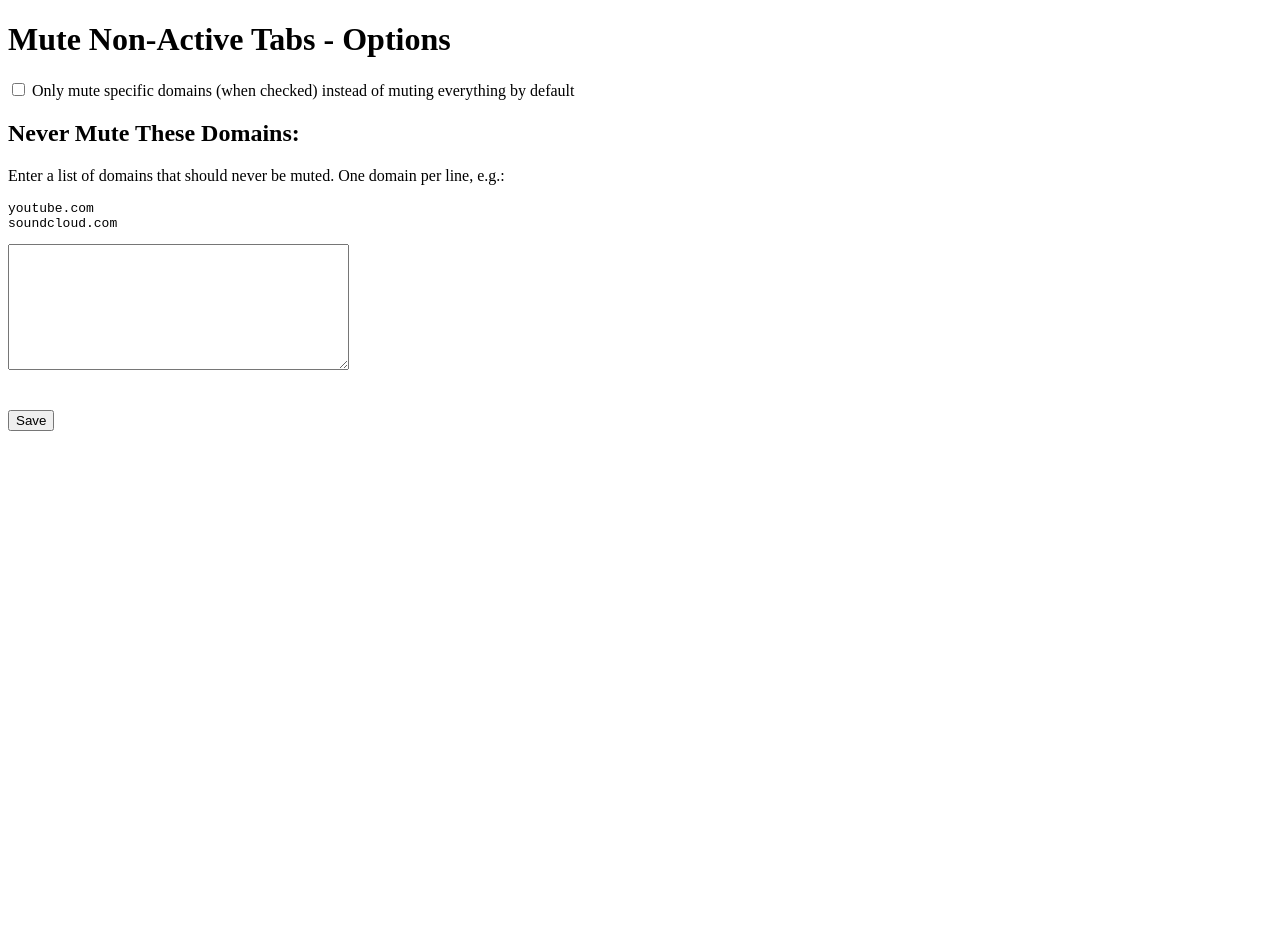
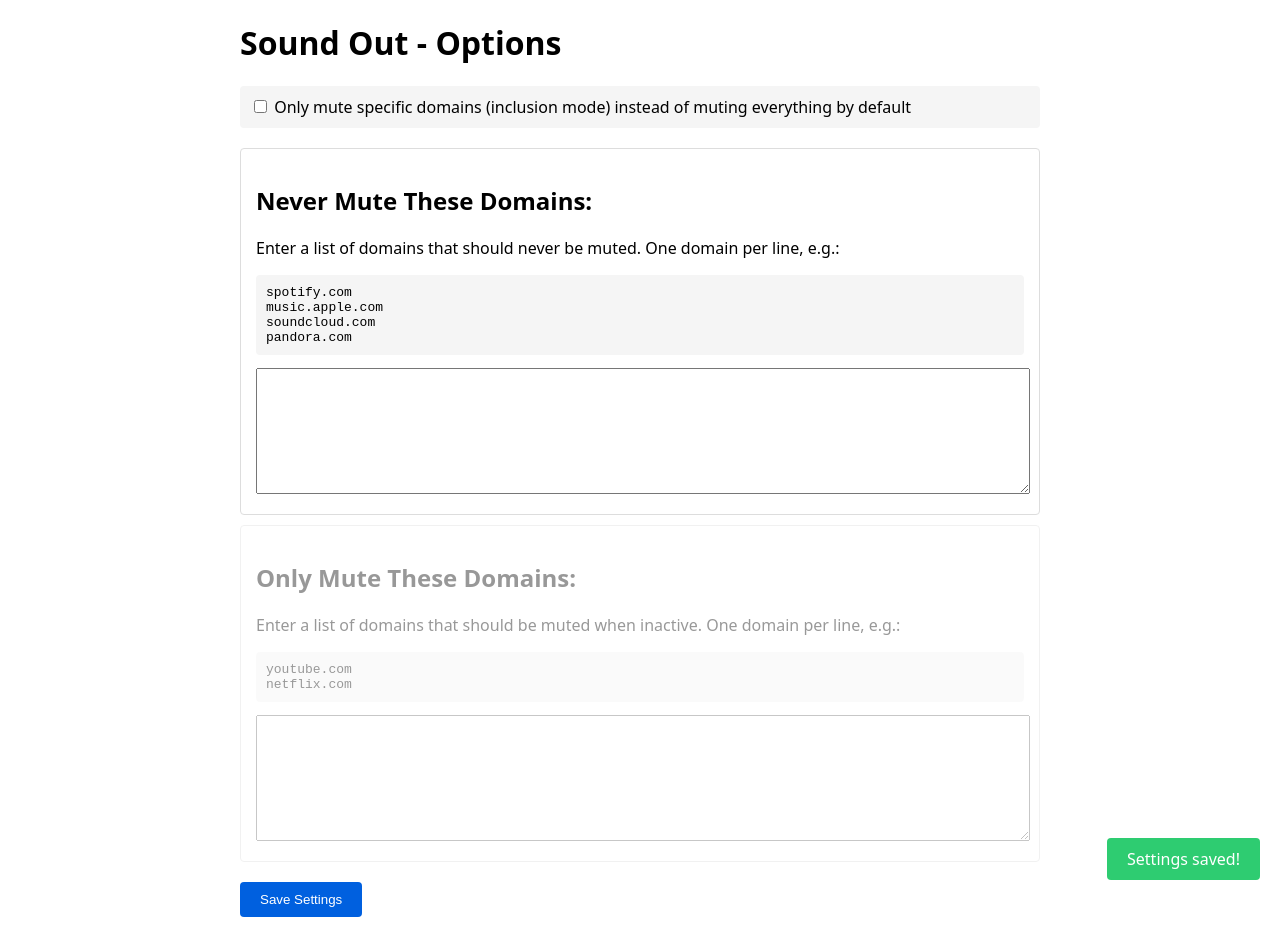
Before and after one commit to robbiebowman/sound-out, a browser extension: page options.html in a window 1280 px wide. Before the commit the page ends 800 px from the top, so only its background shows below. Drawn offline with Linux system fonts and the light colour scheme.

Commit message:
Further styling updates

```diff
--- a/options.html
+++ b/options.html
@@ -2,27 +2,96 @@
 <html>
 <head>
   <meta charset="utf-8" />
-  <title>Mute Non-Active Tabs - Options</title>
+  <title>Sound Out - Options</title>
+  <style>
+    body {
+      max-width: 800px;
+      margin: 20px auto;
+      padding: 0 20px;
+      font-family: system-ui, -apple-system, sans-serif;
+    }
+
+    .mode-section {
+      transition: opacity 0.3s ease;
+      padding: 15px;
+      border: 1px solid #ddd;
+      border-radius: 4px;
+      margin: 10px 0;
+    }
+
+    .inactive {
+      opacity: 0.4;
+    }
+
+    textarea {
+      width: 100%;
+      font-family: monospace;
+    }
+
+    .mode-toggle {
+      margin: 20px 0;
+      padding: 10px;
+      background: #f5f5f5;
+      border-radius: 4px;
+    }
+
+    button {
+      background: #0060df;
+      color: white;
+      border: none;
+      padding: 10px 20px;
+      border-radius: 4px;
+      cursor: pointer;
+    }
+
+    button:hover {
+      background: #0250bb;
+    }
+
+    pre {
+      background: #f5f5f5;
+      padding: 10px;
+      border-radius: 4px;
+    }
+
+    .save-indicator {
+      position: fixed;
+      bottom: 20px;
+      right: 20px;
+      background: #2ecc71;
+      color: white;
+      padding: 10px 20px;
+      border-radius: 4px;
+      transform: translateY(100px);
+      transition: transform 0.3s ease;
+    }
+
+    .save-indicator.show {
+      transform: translateY(0);
+    }
+  </style>
 </head>
 <body>
-  <h1>Mute Non-Active Tabs - Options</h1>
+  <h1>Sound Out - Options</h1>
 
-  <div>
+  <div class="mode-toggle">
     <label>
       <input type="checkbox" id="mute-mode-toggle">
-      Only mute specific domains (when checked) instead of muting everything by default
+      Only mute specific domains (inclusion mode) instead of muting everything by default
     </label>
   </div>
 
-  <div id="exclusion-section">
+  <div id="exclusion-section" class="mode-section">
     <h2>Never Mute These Domains:</h2>
     <p>Enter a list of domains that should never be muted. One domain per line, e.g.:</p>
-    <pre>youtube.com
-soundcloud.com</pre>
+    <pre>spotify.com
+music.apple.com
+soundcloud.com
+pandora.com</pre>
     <textarea id="excluded-domains" rows="8" cols="40"></textarea>
   </div>
 
-  <div id="inclusion-section" style="display: none;">
+  <div id="inclusion-section" class="mode-section">
     <h2>Only Mute These Domains:</h2>
     <p>Enter a list of domains that should be muted when inactive. One domain per line, e.g.:</p>
     <pre>youtube.com
@@ -30,8 +99,11 @@ netflix.com</pre>
     <textarea id="included-domains" rows="8" cols="40"></textarea>
   </div>
 
-  <br /><br />
-  <button id="save-button">Save</button>
+  <div style="margin-top: 20px;">
+    <button id="save-button">Save Settings</button>
+  </div>
+
+  <div id="save-indicator" class="save-indicator">Settings saved!</div>
 
   <script src="options.js"></script>
 </body>
--- a/options.js
+++ b/options.js
@@ -5,6 +5,7 @@ document.addEventListener("DOMContentLoaded", () => {
     const saveButton = document.getElementById("save-button");
     const exclusionSection = document.getElementById("exclusion-section");
     const inclusionSection = document.getElementById("inclusion-section");
+    const saveIndicator = document.getElementById("save-indicator");
 
     // Load current settings
     browser.storage.local.get(["excludedDomains", "includedDomains", "muteSpecificOnly"]).then((result) => {
@@ -16,19 +17,22 @@ document.addEventListener("DOMContentLoaded", () => {
       }
       if (result.muteSpecificOnly) {
         muteModeToggle.checked = result.muteSpecificOnly;
-        exclusionSection.style.display = "none";
-        inclusionSection.style.display = "block";
+        exclusionSection.classList.add("inactive");
+        inclusionSection.classList.remove("inactive");
+      } else {
+        exclusionSection.classList.remove("inactive");
+        inclusionSection.classList.add("inactive");
       }
     });
 
-    // Toggle visibility of sections based on checkbox
+    // Update section visibility based on checkbox
     muteModeToggle.addEventListener("change", () => {
       if (muteModeToggle.checked) {
-        exclusionSection.style.display = "none";
-        inclusionSection.style.display = "block";
+        exclusionSection.classList.add("inactive");
+        inclusionSection.classList.remove("inactive");
       } else {
-        exclusionSection.style.display = "block";
-        inclusionSection.style.display = "none";
+        exclusionSection.classList.remove("inactive");
+        inclusionSection.classList.add("inactive");
       }
     });
 
@@ -51,7 +55,13 @@ document.addEventListener("DOMContentLoaded", () => {
         includedDomains,
         muteSpecificOnly: muteModeToggle.checked
       }).then(() => {
-        alert("Settings saved!");
+        // Show save indicator
+        saveIndicator.classList.add("show");
+
+        // Hide it after 2 seconds
+        setTimeout(() => {
+          saveIndicator.classList.remove("show");
+        }, 2000);
       });
     });
   });
```
Also changed, not shown: manifest.json.
